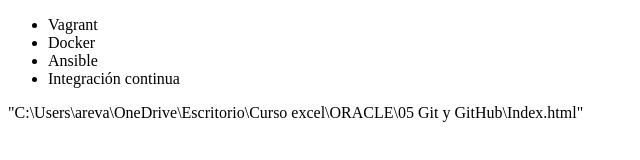
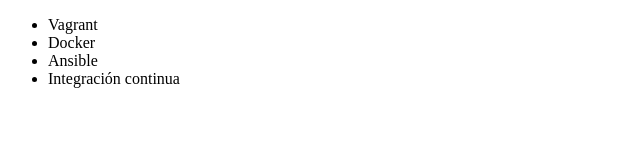
Before and after one commit to alexguzman28/alura-git, a plain HTML site: page Index.html in a window 1280 px wide. Shown: the whole page, without its empty margins (0-640 px from the left). Drawn offline with Linux system fonts and the light colour scheme.

```diff
--- a/Index.html
+++ b/Index.html
@@ -12,6 +12,4 @@
          <li> Integración continua </li>
      </ul>
 </body>
-
-"C:\Users\areva\OneDrive\Escritorio\Curso excel\ORACLE\05 Git y GitHub\Index.html"
 </html>
```
